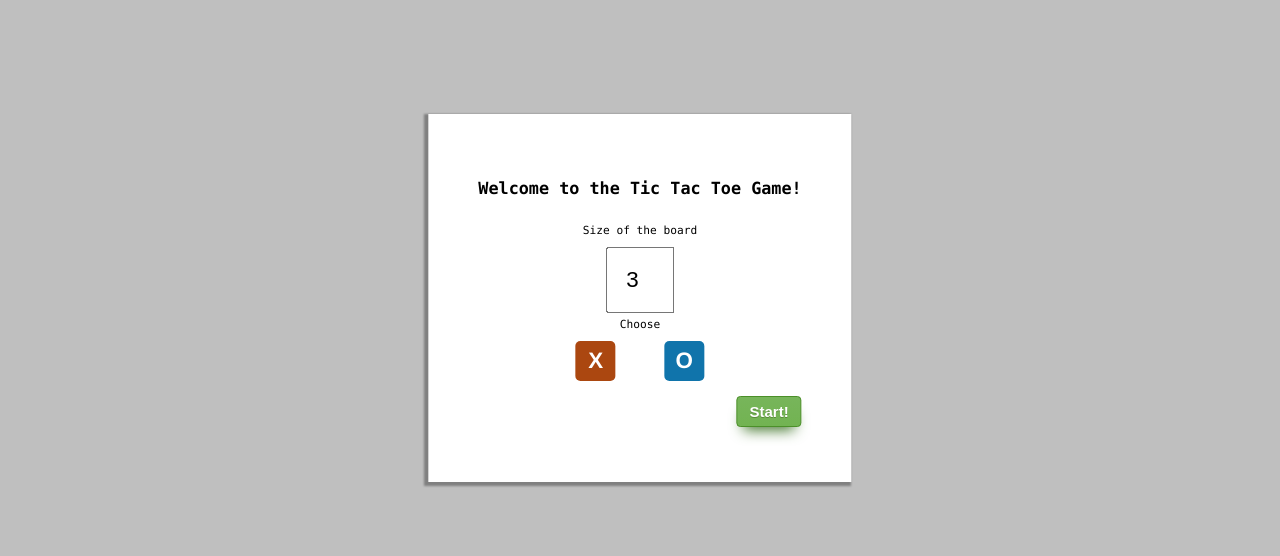
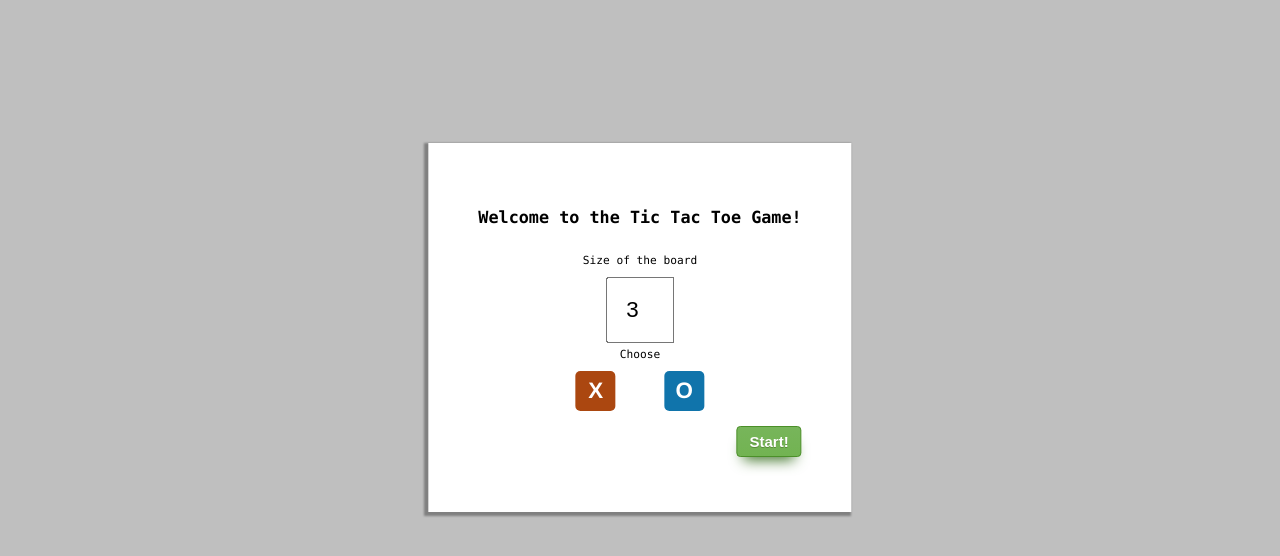
Before and after one commit to jfariasf/TOP-tictactoe, a plain HTML site: page index.html in a window 1280 px wide. Shown: the part 102-658 px from the top of the page. Drawn offline with Linux system fonts and the light colour scheme.

Commit message:
Fixing a little CSS problem

```diff
--- a/style.css
+++ b/style.css
@@ -128,8 +128,8 @@ input[type=number], input[type=text]{
     z-index:99999;
     position: fixed;
     left: 50%;
-    top: 50%;
-    transform: translate(-50%, -50%);
+
+    transform: translateX(-50%);
 }
 .form_container_hidden{
     opacity: 0;
```
